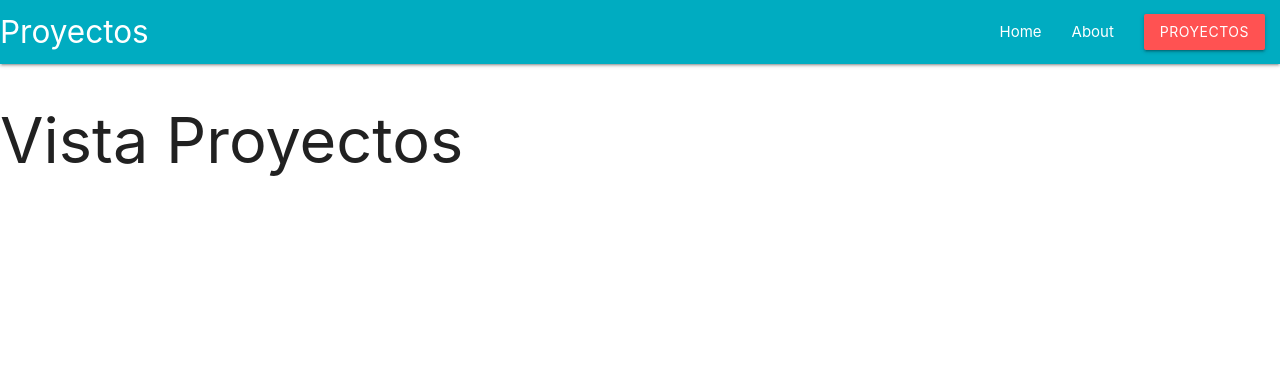
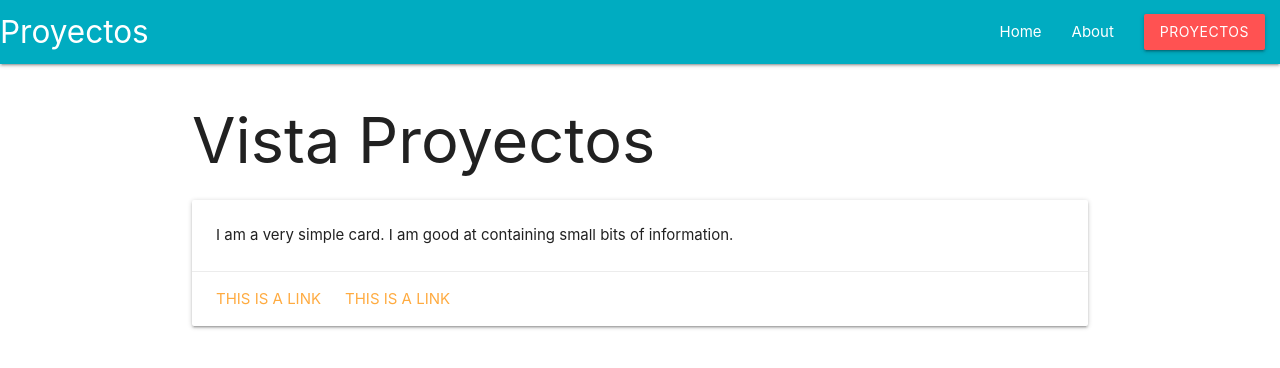
Before and after one commit to gastonm3112/firebase-vue, a Vue app: page /proyectos in a window 1280 px wide. Shown: the top 368 px of the page. Built offline with nearby package versions, Linux system fonts and the light colour scheme.

Commit message:
Card agregada a Container

```diff
--- a/src/components/Container.vue
+++ b/src/components/Container.vue
@@ -1,4 +1,21 @@
-<template> </template>
+<template>
+  <div class="col s12 m7">
+    <div class="card horizontal">
+      <div class="card-stacked">
+        <div class="card-content">
+          <p>
+            I am a very simple card. I am good at containing small bits of
+            information.
+          </p>
+        </div>
+        <div class="card-action">
+          <a href="#">This is a link</a>
+          <a href="#">This is a link</a>
+        </div>
+      </div>
+    </div>
+  </div>
+</template>
 
 <script>
 export default {};
--- a/src/views/Proyectos.vue
+++ b/src/views/Proyectos.vue
@@ -1,11 +1,20 @@
 <template>
-  <div class="proyectos">
+  <div class="container">
     <h1>Vista Proyectos</h1>
+
+    <Container />
   </div>
 </template>
 
 <script>
-export default {};
+import Container from "../components/Container";
+export default {
+  components: {
+    Container,
+  },
+};
 </script>
 
 <style></style>
+
+Container
```
